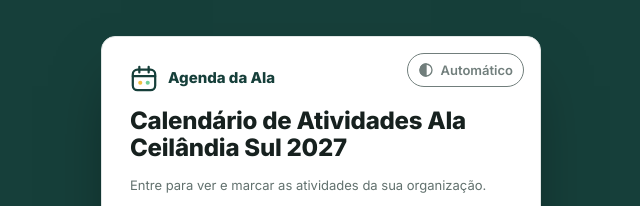
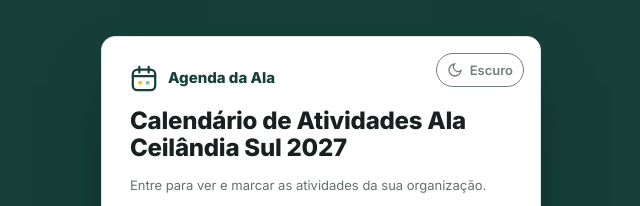
Before and after one commit to fabiomaia/agenda-ala-ceilandia-sul, a plain HTML site: page index.html in a window 1280 px wide. Shown: the top 206 px of the page, 319-959 px from the left. Drawn offline with nearby package versions, Linux system fonts and the light colour scheme.

Commit message:
Botão de tema no canto superior direito

```diff
--- a/index.html
+++ b/index.html
@@ -254,18 +254,21 @@ a.btn{text-decoration:none;color:var(--ink)}a.btn.pri{color:var(--priink)}
 }
 .tema{display:inline-flex;align-items:center;gap:7px;min-height:36px;padding:0 12px;border-radius:999px;border:1px solid currentColor;background:transparent;color:inherit;font:600 13px Inter,system-ui,sans-serif;cursor:pointer;opacity:.9}
 .tema:hover{opacity:1}.tema:focus-visible{outline:3px solid #7fa8ec;outline-offset:2px}
-.tema svg{display:none;flex:none}.tema[data-t=auto] .i-auto,.tema[data-t=light] .i-light,.tema[data-t=dark] .i-dark{display:block}
+.tema svg{display:none;flex:none}.tema[data-t=light] .i-light,.tema[data-t=dark] .i-dark{display:block}
 .authcard{position:relative}
 .authcard .tema{min-height:34px;padding:0 10px}
 @media(max-width:420px){.authcard .tema span{display:none}.authcard .tema{padding:0 9px}}
 #cov{z-index:25}
+.topbar .tema{margin-left:auto;color:var(--ink);border-color:var(--line);background:var(--paper);min-height:40px}
+.tema-mob{display:none;color:var(--sideink);border-color:rgba(255,255,255,.35)}
+@media(max-width:820px){.tema-desk{display:none}.tema-mob{display:inline-flex;margin-left:auto;min-height:36px}}
 </style>
 <script src="https://cdn.jsdelivr.net/npm/@supabase/supabase-js@2"></script>
 <script src="config.js"></script>
 </head>
 <body>
 <div class="auth" id="auth" hidden>
-  <div class="card authcard"><div style="position:absolute;top:16px;right:16px;color:var(--mute)"><button type="button" class="tema" data-t="auto" aria-label="Tema"><svg class="i-auto" width="16" height="16" viewBox="0 0 24 24" fill="none" stroke="currentColor" stroke-width="2" aria-hidden="true"><circle cx="12" cy="12" r="9"/><path d="M12 3a9 9 0 0 0 0 18z" fill="currentColor"/></svg><svg class="i-light" width="16" height="16" viewBox="0 0 24 24" fill="none" stroke="currentColor" stroke-width="2" aria-hidden="true"><circle cx="12" cy="12" r="4"/><path d="M12 2v2M12 20v2M4.9 4.9l1.4 1.4M17.7 17.7l1.4 1.4M2 12h2M20 12h2M4.9 19.1l1.4-1.4M17.7 6.3l1.4-1.4"/></svg><svg class="i-dark" width="16" height="16" viewBox="0 0 24 24" fill="none" stroke="currentColor" stroke-width="2" aria-hidden="true"><path d="M21 12.8A9 9 0 1 1 11.2 3a7 7 0 0 0 9.8 9.8z"/></svg><span>Automático</span></button></div>
+  <div class="card authcard"><div style="position:absolute;top:16px;right:16px;color:var(--mute)"><button type="button" class="tema" data-t="dark" aria-label="Mudar para o modo escuro"><svg class="i-light" width="16" height="16" viewBox="0 0 24 24" fill="none" stroke="currentColor" stroke-width="2" aria-hidden="true"><circle cx="12" cy="12" r="4"/><path d="M12 2v2M12 20v2M4.9 4.9l1.4 1.4M17.7 17.7l1.4 1.4M2 12h2M20 12h2M4.9 19.1l1.4-1.4M17.7 6.3l1.4-1.4"/></svg><svg class="i-dark" width="16" height="16" viewBox="0 0 24 24" fill="none" stroke="currentColor" stroke-width="2" aria-hidden="true"><path d="M21 12.8A9 9 0 1 1 11.2 3a7 7 0 0 0 9.8 9.8z"/></svg><span>Escuro</span></button></div>
     <div class="alogo"><svg width="28" height="28" viewBox="0 0 30 30" aria-hidden="true"><rect x="3" y="5" width="24" height="22" rx="5" fill="none" stroke="currentColor" stroke-width="2.4"/><path d="M3 12h24M10 2v6M20 2v6" stroke="currentColor" stroke-width="2.4" stroke-linecap="round"/><circle cx="11" cy="19" r="2.2" fill="#f0c040"/><circle cx="19" cy="19" r="2.2" fill="#6fcf97"/></svg>Agenda da Ala</div>
     <h1>Calendário de Atividades Ala Ceilândia Sul 2027</h1>
     <p class="small" id="atop">Entre para ver e marcar as atividades da sua organização.</p>
@@ -290,6 +293,7 @@ a.btn{text-decoration:none;color:var(--ink)}a.btn.pri{color:var(--priink)}
 <div class="app">
   <aside>
     <div class="logo"><svg width="30" height="30" viewBox="0 0 30 30" aria-hidden="true"><rect x="3" y="5" width="24" height="22" rx="5" fill="none" stroke="currentColor" stroke-width="2.4"/><path d="M3 12h24M10 2v6M20 2v6" stroke="currentColor" stroke-width="2.4" stroke-linecap="round"/><circle cx="11" cy="19" r="2.2" fill="#f0c040"/><circle cx="19" cy="19" r="2.2" fill="#6fcf97"/></svg>Agenda da Ala</div>
+    <button type="button" class="tema tema-mob" data-t="dark" aria-label="Mudar para o modo escuro"><svg class="i-light" width="16" height="16" viewBox="0 0 24 24" fill="none" stroke="currentColor" stroke-width="2" aria-hidden="true"><circle cx="12" cy="12" r="4"/><path d="M12 2v2M12 20v2M4.9 4.9l1.4 1.4M17.7 17.7l1.4 1.4M2 12h2M20 12h2M4.9 19.1l1.4-1.4M17.7 6.3l1.4-1.4"/></svg><svg class="i-dark" width="16" height="16" viewBox="0 0 24 24" fill="none" stroke="currentColor" stroke-width="2" aria-hidden="true"><path d="M21 12.8A9 9 0 1 1 11.2 3a7 7 0 0 0 9.8 9.8z"/></svg><span>Escuro</span></button>
     <nav aria-label="Seções">
       <a href="#calendario" data-v="calendario"><svg width="18" height="18" viewBox="0 0 24 24" fill="none" stroke="currentColor" stroke-width="2" aria-hidden="true"><rect x="3" y="5" width="18" height="16" rx="3"/><path d="M3 10h18M8 3v4M16 3v4"/></svg>Calendário</a>
       <a href="#ano" data-v="ano"><svg width="18" height="18" viewBox="0 0 24 24" fill="none" stroke="currentColor" stroke-width="2" aria-hidden="true"><rect x="3" y="3" width="7" height="7" rx="2"/><rect x="14" y="3" width="7" height="7" rx="2"/><rect x="3" y="14" width="7" height="7" rx="2"/><rect x="14" y="14" width="7" height="7" rx="2"/></svg>Ano inteiro</a>
@@ -298,13 +302,14 @@ a.btn{text-decoration:none;color:var(--ink)}a.btn.pri{color:var(--priink)}
       <a href="#pendentes" data-v="pendentes" id="navpend" hidden><svg width="18" height="18" viewBox="0 0 24 24" fill="none" stroke="currentColor" stroke-width="2" aria-hidden="true"><path d="M6 8a6 6 0 0 1 12 0c0 7 3 8 3 8H3s3-1 3-8M10.3 21a1.9 1.9 0 0 0 3.4 0"/></svg>Pendentes<span class="cnt" id="pendcnt" hidden></span></a>
       <a href="#membros" data-v="membros" id="navmem" hidden><svg width="18" height="18" viewBox="0 0 24 24" fill="none" stroke="currentColor" stroke-width="2" aria-hidden="true"><circle cx="9" cy="8" r="3.5"/><path d="M2.5 20c1-3.5 3.5-5 6.5-5s5.5 1.5 6.5 5M16 4.5a3.5 3.5 0 0 1 0 7M18 15c2 .7 3 2.2 3.5 5"/></svg>Membros<span class="cnt" id="memcnt" hidden></span></a>
     </nav>
-    <div class="sidefoot"><span class="role" id="role">…</span><div class="status" id="status"><i></i><span>Carregando…</span></div><div class="me"><span id="meemail"></span><div style="display:flex;gap:8px;flex-wrap:wrap"><button type="button" class="tema" data-t="auto" aria-label="Tema"><svg class="i-auto" width="16" height="16" viewBox="0 0 24 24" fill="none" stroke="currentColor" stroke-width="2" aria-hidden="true"><circle cx="12" cy="12" r="9"/><path d="M12 3a9 9 0 0 0 0 18z" fill="currentColor"/></svg><svg class="i-light" width="16" height="16" viewBox="0 0 24 24" fill="none" stroke="currentColor" stroke-width="2" aria-hidden="true"><circle cx="12" cy="12" r="4"/><path d="M12 2v2M12 20v2M4.9 4.9l1.4 1.4M17.7 17.7l1.4 1.4M2 12h2M20 12h2M4.9 19.1l1.4-1.4M17.7 6.3l1.4-1.4"/></svg><svg class="i-dark" width="16" height="16" viewBox="0 0 24 24" fill="none" stroke="currentColor" stroke-width="2" aria-hidden="true"><path d="M21 12.8A9 9 0 1 1 11.2 3a7 7 0 0 0 9.8 9.8z"/></svg><span>Automático</span></button><button type="button" id="sair">Sair</button></div></div></div>
+    <div class="sidefoot"><span class="role" id="role">…</span><div class="status" id="status"><i></i><span>Carregando…</span></div><div class="me"><span id="meemail"></span><button type="button" id="sair">Sair</button></div></div>
   </aside>
 
   <div class="main">
     <div class="topbar">
       <select class="sel" id="filtro" aria-label="Filtrar por organização"></select>
       <div class="status" id="status2" hidden></div>
+      <button type="button" class="tema tema-desk" data-t="dark" aria-label="Mudar para o modo escuro"><svg class="i-light" width="16" height="16" viewBox="0 0 24 24" fill="none" stroke="currentColor" stroke-width="2" aria-hidden="true"><circle cx="12" cy="12" r="4"/><path d="M12 2v2M12 20v2M4.9 4.9l1.4 1.4M17.7 17.7l1.4 1.4M2 12h2M20 12h2M4.9 19.1l1.4-1.4M17.7 6.3l1.4-1.4"/></svg><svg class="i-dark" width="16" height="16" viewBox="0 0 24 24" fill="none" stroke="currentColor" stroke-width="2" aria-hidden="true"><path d="M21 12.8A9 9 0 1 1 11.2 3a7 7 0 0 0 9.8 9.8z"/></svg><span>Escuro</span></button>
     </div>
     <div class="head">
       <div><h1 id="titulo">Calendário de Atividades Ala Ceilândia Sul 2027</h1><p id="sub">Líderes escolhem o mês e a atividade; o administrador define o dia.</p></div>
@@ -391,12 +396,15 @@ a.btn{text-decoration:none;color:var(--ink)}a.btn.pri{color:var(--priink)}
 <div id="toast" role="status"><span id="tmsg"></span><button type="button" id="tbtn" hidden>Desfazer</button></div>
 
 <script>
-(function(){var TS=['auto','light','dark'],TN={auto:'Automático',light:'Claro',dark:'Escuro'};
-function atual(){try{return localStorage.getItem('tema')||'auto'}catch(e){return 'auto'}}
-function aplica(t){var r=document.documentElement;if(t==='auto')r.removeAttribute('data-theme');else r.setAttribute('data-theme',t);try{localStorage.setItem('tema',t)}catch(e){}
-  document.querySelectorAll('.tema').forEach(function(b){b.setAttribute('data-t',t);b.setAttribute('aria-label','Tema: '+TN[t]+'. Toque para trocar');b.title='Tema: '+TN[t];b.querySelector('span').textContent=TN[t]})}
-document.addEventListener('click',function(e){var b=e.target.closest('.tema');if(!b)return;var t=atual();aplica(TS[(TS.indexOf(t)+1)%3])});
-aplica(atual());})();
+(function(){var mq=window.matchMedia?matchMedia('(prefers-color-scheme: dark)'):null;
+function salvo(){try{return localStorage.getItem('tema')||'auto'}catch(e){return 'auto'}}
+function efetivo(){var t=salvo();return t==='auto'?(mq&&mq.matches?'dark':'light'):t}
+function pinta(){var alvo=efetivo()==='dark'?'light':'dark',nome=alvo==='dark'?'Escuro':'Claro';
+  document.querySelectorAll('.tema').forEach(function(b){b.setAttribute('data-t',alvo);b.setAttribute('aria-label','Mudar para o modo '+nome.toLowerCase());b.title='Mudar para o modo '+nome.toLowerCase();b.querySelector('span').textContent=nome})}
+function aplica(t){var r=document.documentElement;r.setAttribute('data-theme',t);try{localStorage.setItem('tema',t)}catch(e){}pinta()}
+document.addEventListener('click',function(e){var b=e.target.closest('.tema');if(b)aplica(b.getAttribute('data-t'))});
+if(mq&&mq.addEventListener)mq.addEventListener('change',pinta);
+pinta();})();
 </script>
 <script>
 {
```
Also changed, not shown: privacidade.html (+11 -8 lines).
